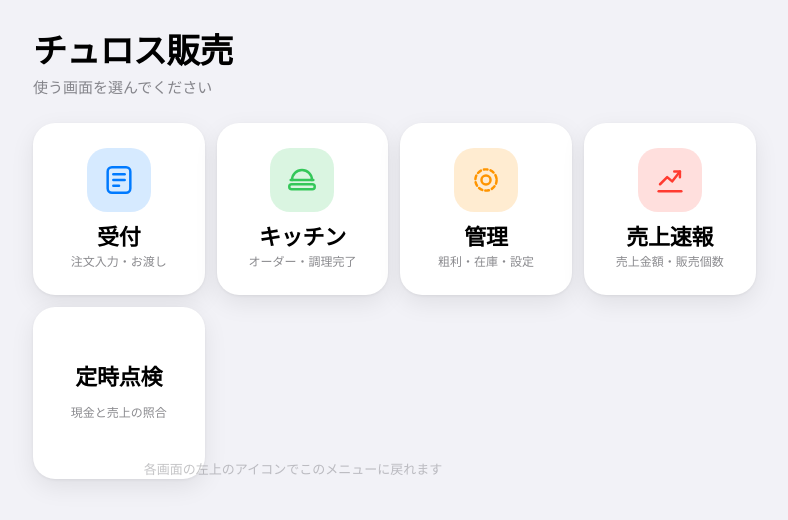
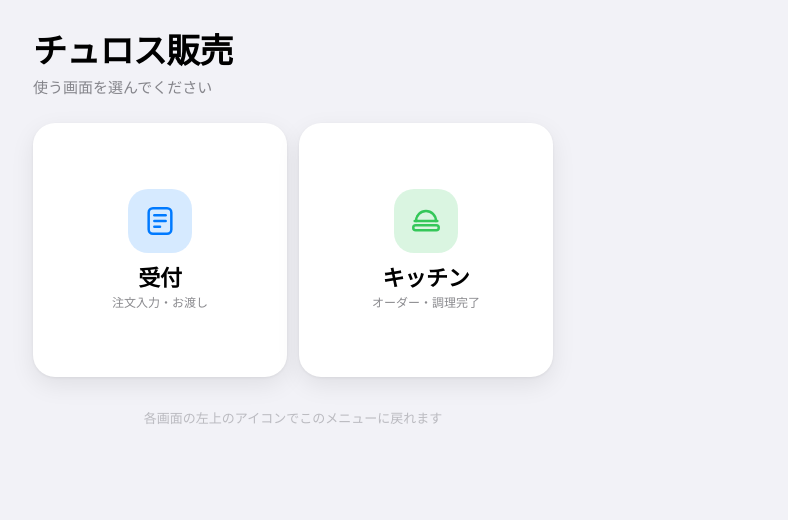
Before and after one commit to WhiteD0610/Gakusai2026HOME, a plain HTML site: page index.html in a window 1280 px wide. Shown: the whole page, without its empty margins (347-1135 px from the left). Drawn offline with Linux system fonts and the light colour scheme.

Commit message:
Add files via upload

```diff
--- a/index.html
+++ b/index.html
@@ -39,7 +39,6 @@ h1 { margin: 0; font-size: 34px; font-weight: 700; letter-spacing: -0.02em; line
 header p { margin: var(--sp-2) 0 0; font-size: 15px; color: var(--label-2); }
 
 .menu { display: grid; grid-template-columns: repeat(2, 1fr); gap: var(--sp-3); }
-@media (min-width: 720px) { .menu { grid-template-columns: repeat(4, 1fr); } }
 .tile { aspect-ratio: 1 / 1; display: flex; flex-direction: column; align-items: center; justify-content: center;
   gap: var(--sp-3); padding: var(--sp-4); border-radius: var(--r-xl); background: var(--surface);
   box-shadow: var(--shadow); color: var(--label); text-decoration: none; text-align: center;
@@ -78,24 +77,6 @@ footer { margin-top: var(--sp-8); font-size: 13px; color: var(--label-3); text-a
       </span>
       <span class="tx"><span class="nm">キッチン</span><span class="ds">オーダー・調理完了</span></span>
     </a>
-
-    <a class="tile adm" href="admin.html">
-      <span class="ico">
-        <svg viewBox="0 0 24 24" fill="none" stroke="currentColor" stroke-width="1.75" stroke-linecap="round" stroke-linejoin="round"><circle cx="12" cy="12" r="3.2"/><circle cx="12" cy="12" r="7.5" stroke-dasharray="2.6 2.2"/></svg>
-      </span>
-      <span class="tx"><span class="nm">管理</span><span class="ds">粗利・在庫・設定</span></span>
-    </a>
-
-    <a class="tile sok" href="sokuho.html">
-      <span class="ico">
-        <svg viewBox="0 0 24 24" fill="none" stroke="currentColor" stroke-width="1.75" stroke-linecap="round" stroke-linejoin="round"><line x1="4" y1="20" x2="20" y2="20"/><polyline points="5,15 10,10 13.5,13 19,6"/><polyline points="19,10 19,6 15,6"/></svg>
-      </span>
-      <span class="tx"><span class="nm">売上速報</span><span class="ds">売上金額・販売個数</span></span>
-    </a>
-
-  <a class="tile" href="Tenken.html">
-  <span class="nm">定時点検</span><span class="ds">現金と売上の照合</span>
-  </a>
   </nav>
 
   <footer>各画面の左上のアイコンでこのメニューに戻れます</footer>
```
